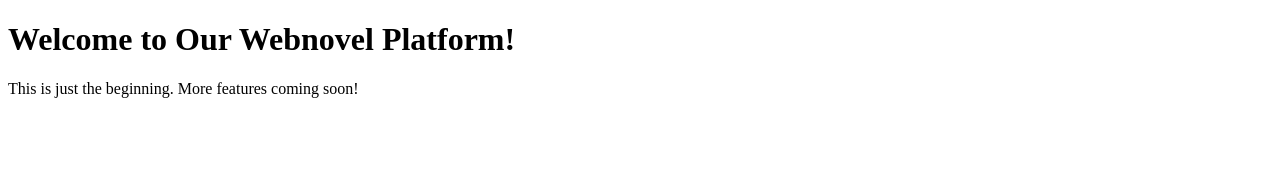
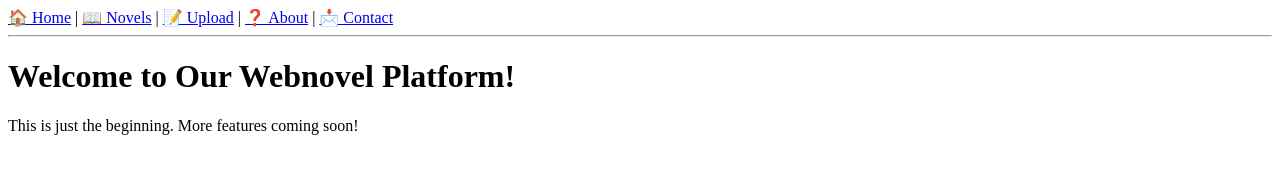
Before and after one commit to Yoi-Nakama/webnovel-site, a plain HTML site: page index.html in a window 1280 px wide. Drawn offline with Linux system fonts and the light colour scheme.

Commit message:
index.html

```diff
--- a/index.html
+++ b/index.html
@@ -3,7 +3,15 @@
 <head>
     <title>My Webnovel Website</title>
 </head>
-<body>
+<body><nav>
+    <a href="index.html">🏠 Home</a> |
+    <a href="novels.html">📖 Novels</a> |
+    <a href="upload.html">📝 Upload</a> |
+    <a href="about.html">❓ About</a> |
+    <a href="contact.html">📩 Contact</a>
+</nav>
+<hr>
+
     <h1>Welcome to Our Webnovel Platform!</h1>
     <p>This is just the beginning. More features coming soon!</p>
 </body>
```
